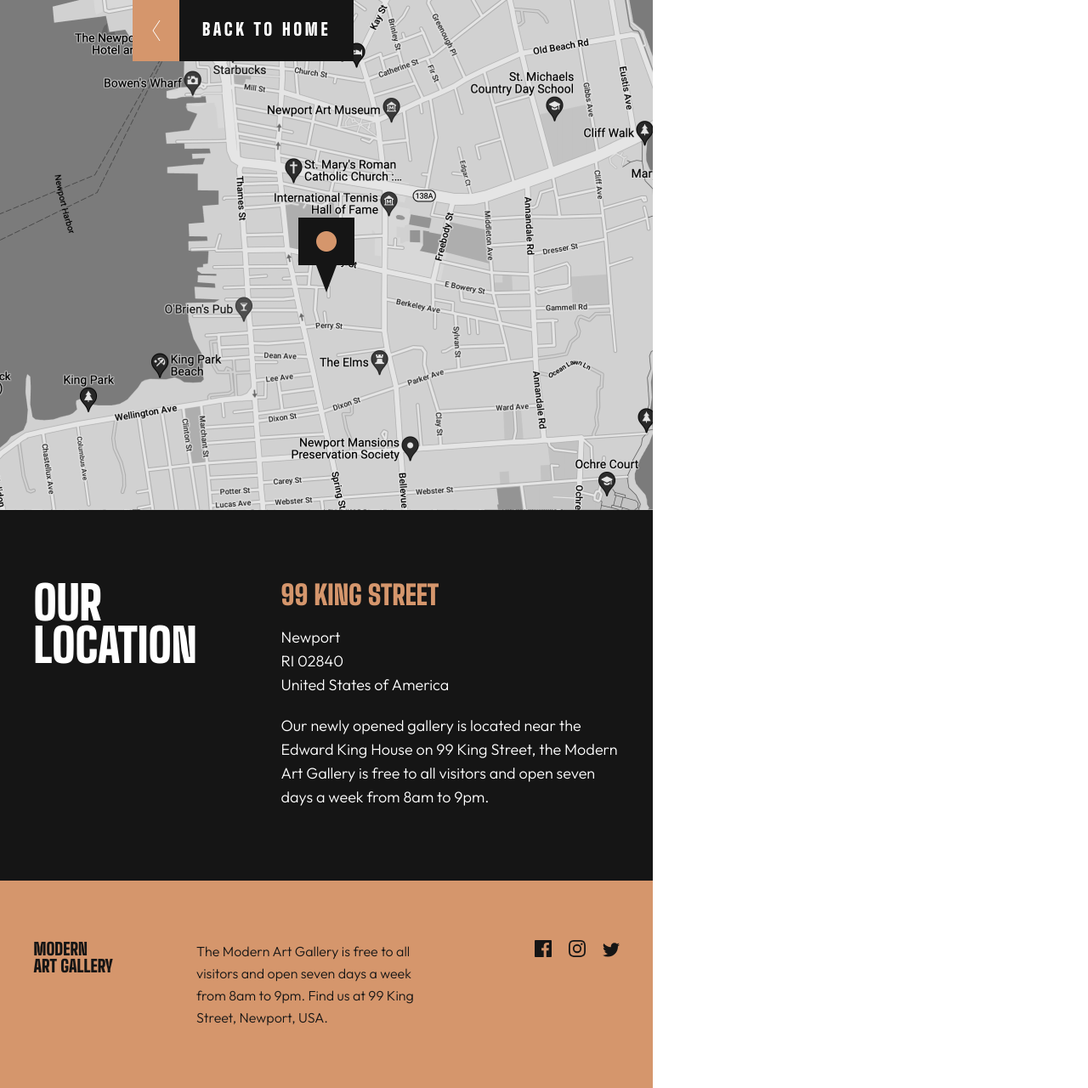
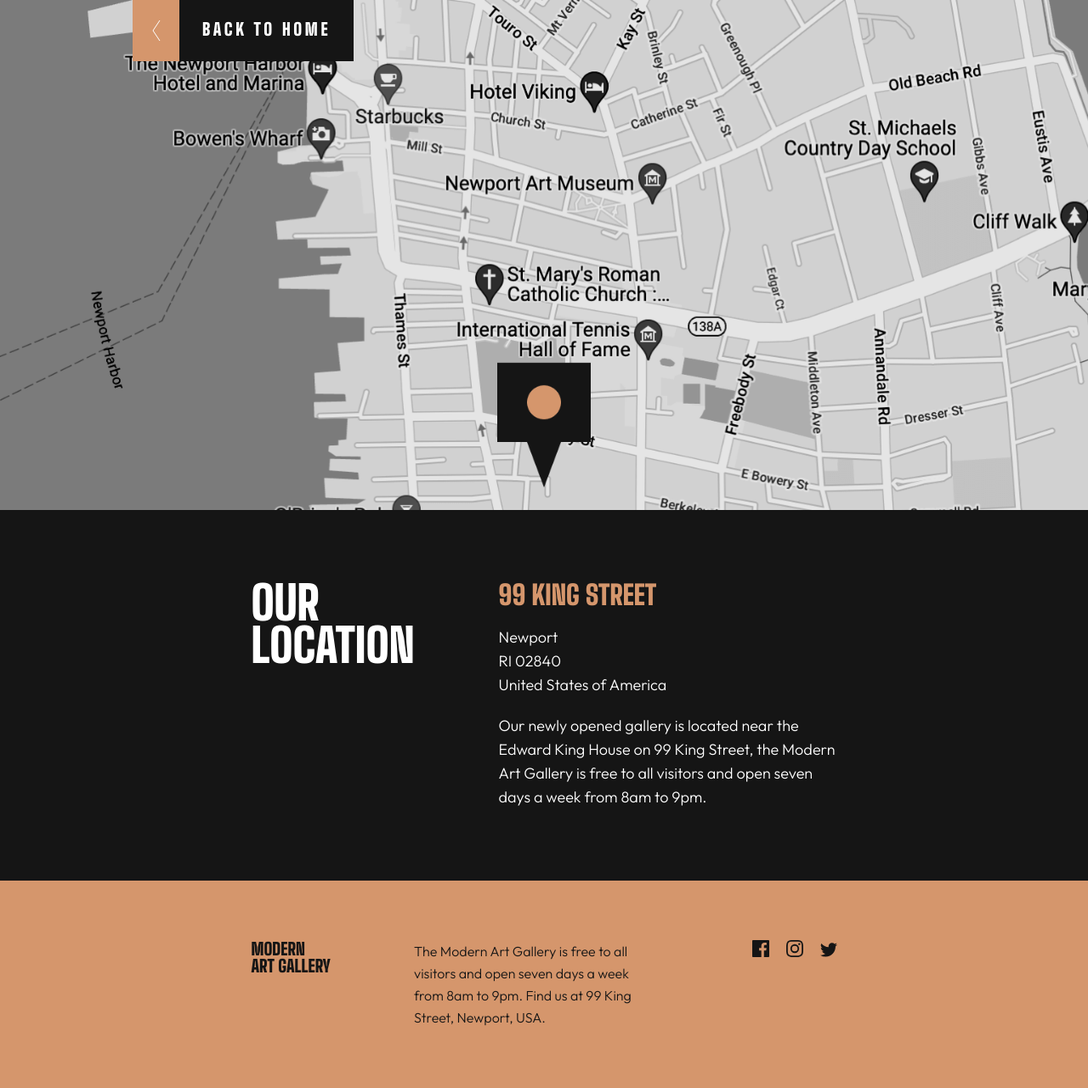
Before and after one commit to ernest-lamptey/art-gallery-website, a plain HTML site: page location.html in a window 1280 px wide. Shown: the whole page at 85% size. Drawn offline with Linux system fonts and the light colour scheme.

Commit message:
correct tablet mode width

```diff
--- a/style.css
+++ b/style.css
@@ -481,7 +481,7 @@ a:hover #btn-left-side-loc {
 
         /* footer */
     .footer-main {
-        width: 768px;
+        width: 100%;
         height: 216px;
     }
 
@@ -502,7 +502,7 @@ a:hover #btn-left-side-loc {
     }
 
     #map-section {
-        width: 768px;
+        width: 100%;
     }
 
     .map {
@@ -510,7 +510,7 @@ a:hover #btn-left-side-loc {
     }
 
     #location-info {
-        width: 768px;
+        width: 100%;
         height: 436px;
     }
 
```
